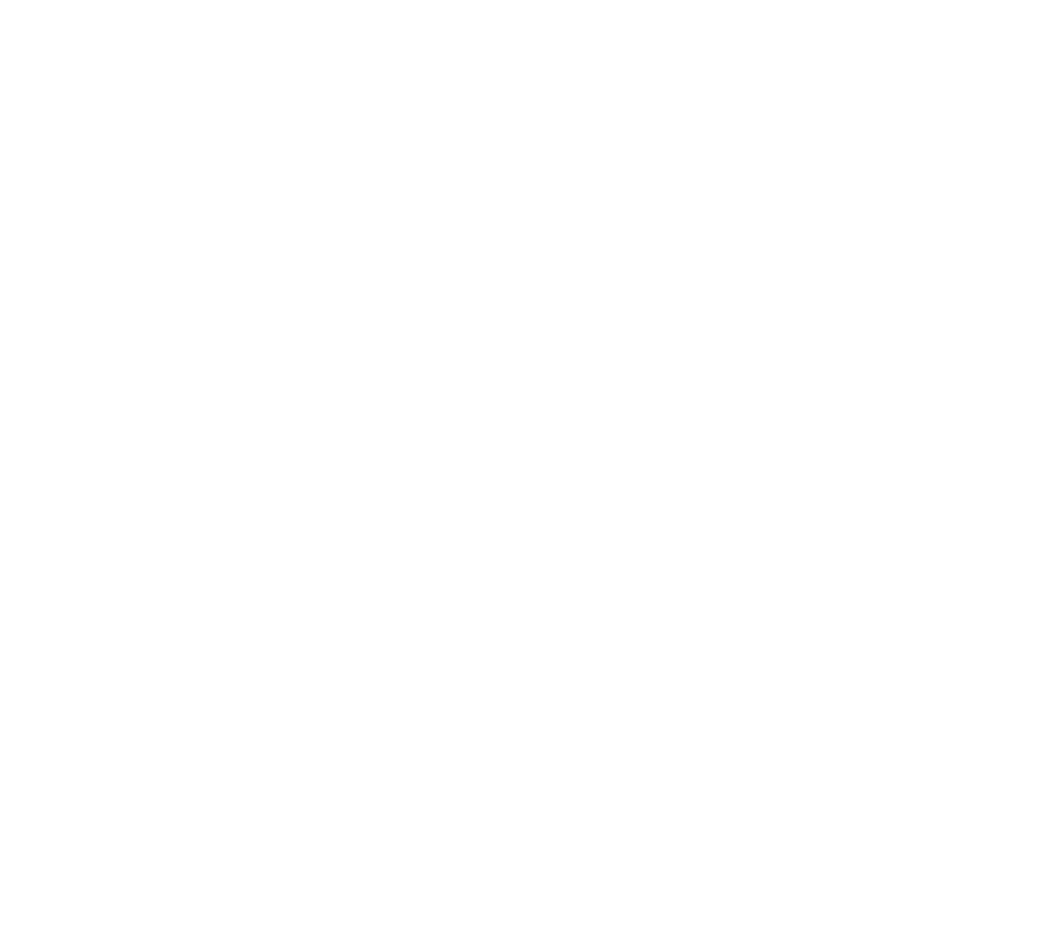
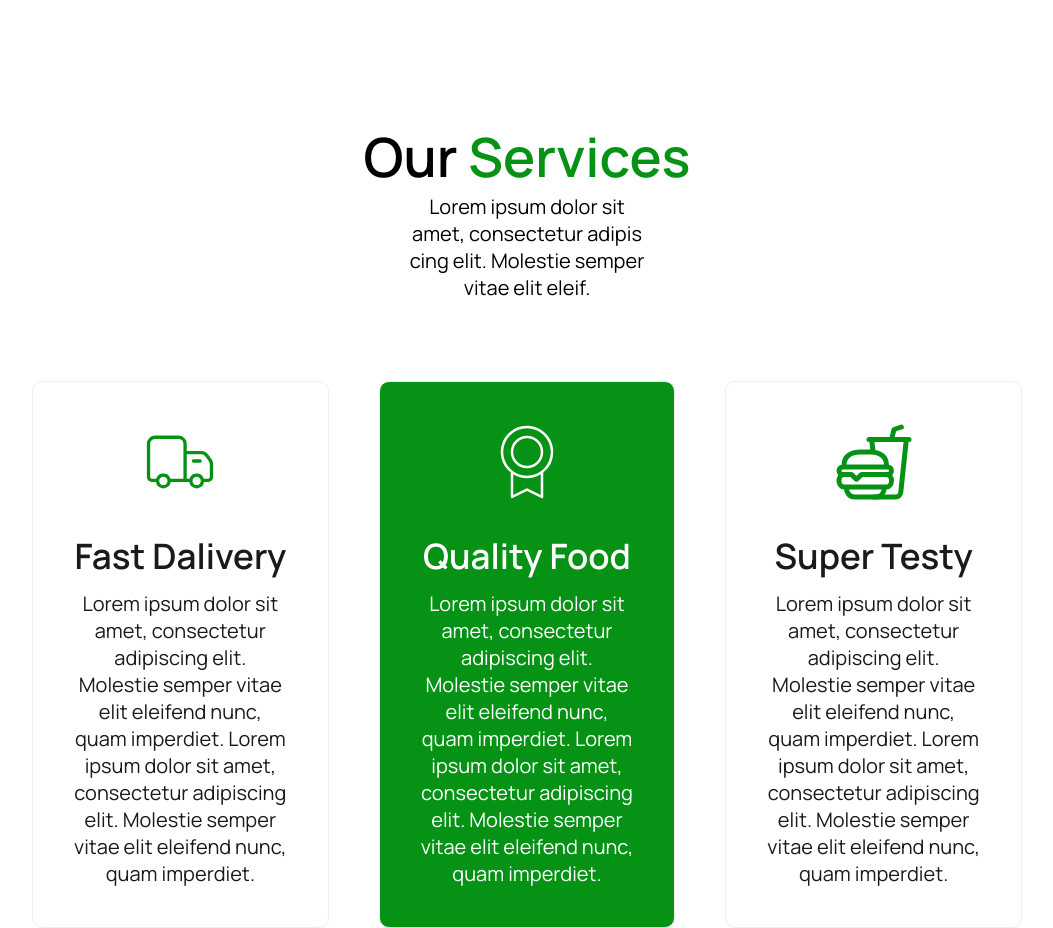
Before and after one commit to Alex16992/React-food, a React (Create React App) app: page / in a window 1280 px wide. Shown: the part 821-1749 px from the top of the page, without its empty margins (113-1166 px from the left). Before the commit the page ends 944 px from the top, so only its background shows below. Built offline with nearby package versions, Linux system fonts and the light colour scheme.

Commit message:
Final Our Services

```diff
--- a/package.json
+++ b/package.json
@@ -8,6 +8,7 @@
     "@testing-library/user-event": "^13.5.0",
     "react": "^18.3.1",
     "react-dom": "^18.3.1",
+    "react-icons": "^5.2.1",
     "react-scripts": "5.0.1",
     "web-vitals": "^2.1.4"
   },
--- a/src/App.js
+++ b/src/App.js
@@ -1,4 +1,5 @@
 import Hero from "./sections/Hero"
+import OurServices from "./sections/OurServices"
 
 import "./App.css"
 
@@ -6,6 +7,7 @@
   return (
     <div className='App'>
       <Hero />
+      <OurServices />
     </div>
   )
 }
--- a/src/components/UI/Button.css
+++ b/src/components/UI/Button.css
@@ -17,7 +17,7 @@
 
 .btn.filled {
   background-color: var(--highlight-color);
-  color: var(--filled-button-text-color);
+  color: var(--filled-bg-text-color);
 }
 
 .btn.filled:hover {
@@ -34,5 +34,5 @@
 
 .btn.outlined:hover {
   background: var(--highlight-color);
-  color: var(--filled-button-text-color);
+  color: var(--filled-bg-text-color);
 }
--- /dev/null
+++ b/src/components/UI/OurServicesBlock.css
@@ -0,0 +1,26 @@
+.our-services-block {
+  display: flex;
+  flex-direction: column;
+  align-items: center;
+  text-align: center;
+  padding: 40px 40px;
+  border: 1px solid #efefef;
+  border-radius: 10px;
+  color: var(--main-text-color);
+  gap: 10px;
+}
+
+.our-services-block svg {
+  color: var(--highlight-color);
+  margin-bottom: 20px;
+  width: 80px;
+}
+
+.our-services-block:nth-child(2) {
+  background-color: var(--highlight-color);
+  color: var(--filled-bg-text-color);
+}
+
+.our-services-block:nth-child(2) svg {
+  color: var(--filled-bg-text-color);
+}
--- /dev/null
+++ b/src/components/UI/OurServicesBlock.js
@@ -0,0 +1,13 @@
+import "./OurServicesBlock.css"
+
+function OurServicesBlock({ icons, title, children }) {
+  return (
+    <div className='our-services-block'>
+      {icons}
+      <h3>{title}</h3>
+      <p>{children}</p>
+    </div>
+  )
+}
+
+export default OurServicesBlock
--- a/src/index.css
+++ b/src/index.css
@@ -119,7 +119,7 @@
   --highlight-bg-color: #dfffe5;
   --stars-color: #fec400;
   --dark-button-bg-color: #010101;
-  --filled-button-text-color: #fff;
+  --filled-bg-text-color: #fff;
 }
 
 body {
@@ -136,3 +136,13 @@
   font-size: 65px;
   font-weight: 700;
 }
+
+h2 {
+  font-size: 54px;
+  font-weight: 600;
+}
+
+h3 {
+  font-size: 35px;
+  font-weight: 600;
+}
--- a/src/sections/Navigation.css
+++ b/src/sections/Navigation.css
@@ -19,7 +19,7 @@
 
 header nav {
   display: flex;
-  justify-content: end;
+  justify-content: center;
 }
 
 header ul {
--- /dev/null
+++ b/src/sections/OurServices.css
@@ -0,0 +1,22 @@
+.our-services {
+  padding: 140px 145px;
+  height: 100vh;
+}
+
+.our-services .title-container {
+  display: flex;
+  flex-direction: column;
+  align-items: center;
+  text-align: center;
+}
+
+.our-services .title-container p {
+  width: 25%;
+}
+
+.our-services .our-services-block-container {
+  display: grid;
+  grid-template-columns: 1fr 1fr 1fr;
+  grid-gap: 50px;
+  margin-top: 80px;
+}
--- /dev/null
+++ b/src/sections/OurServices.js
@@ -0,0 +1,52 @@
+import OurServicesBlock from "../components/UI/OurServicesBlock"
+import { CiDeliveryTruck } from "react-icons/ci"
+import { PiMedalThin } from "react-icons/pi"
+import { IoFastFoodOutline } from "react-icons/io5"
+import "./OurServices.css"
+
+function OurServices() {
+  return (
+    <div className='our-services'>
+      <div className='title-container'>
+        <h2>
+          Our <span className='highlight'>Services</span>
+        </h2>
+        <p>
+          Lorem ipsum dolor sit amet, consectetur adipis cing elit. Molestie
+          semper vitae elit eleif.
+        </p>
+      </div>
+      <div className='our-services-block-container'>
+        <OurServicesBlock
+          icons={<CiDeliveryTruck />}
+          title='Fast Dalivery'
+        >
+          Lorem ipsum dolor sit amet, consectetur adipiscing elit. Molestie
+          semper vitae elit eleifend nunc, quam imperdiet. Lorem ipsum dolor sit
+          amet, consectetur adipiscing elit. Molestie semper vitae elit eleifend
+          nunc, quam imperdiet.
+        </OurServicesBlock>
+        <OurServicesBlock
+          icons={<PiMedalThin />}
+          title='Quality Food'
+        >
+          Lorem ipsum dolor sit amet, consectetur adipiscing elit. Molestie
+          semper vitae elit eleifend nunc, quam imperdiet. Lorem ipsum dolor sit
+          amet, consectetur adipiscing elit. Molestie semper vitae elit eleifend
+          nunc, quam imperdiet.
+        </OurServicesBlock>
+        <OurServicesBlock
+          icons={<IoFastFoodOutline />}
+          title='Super Testy'
+        >
+          Lorem ipsum dolor sit amet, consectetur adipiscing elit. Molestie
+          semper vitae elit eleifend nunc, quam imperdiet. Lorem ipsum dolor sit
+          amet, consectetur adipiscing elit. Molestie semper vitae elit eleifend
+          nunc, quam imperdiet.
+        </OurServicesBlock>
+      </div>
+    </div>
+  )
+}
+
+export default OurServices
```
Also changed, not shown: 1 other file (tests, documents, lock files or other folders).
